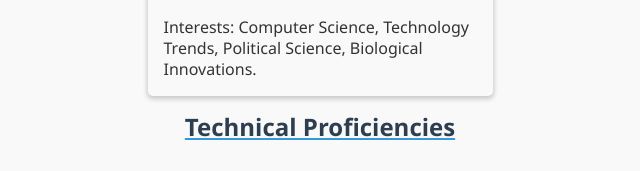
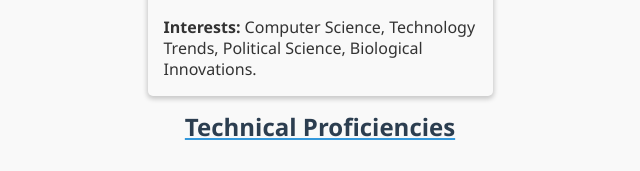
Before and after one commit to manishbarui/ResumeFor-Manish, a plain HTML site: page index.html in a window 1280 px wide. Shown: the part 444-615 px from the top of the page, 320-960 px from the left. Drawn offline with Linux system fonts and the light colour scheme.

Commit message:
Update index.html

```diff
--- a/index.html
+++ b/index.html
@@ -229,7 +229,7 @@
             <div class="about-content">
                 <p>Based in West Bengal, India, I'm a dedicated Computer Application student passionate about technology, science, and political discourse. With a strong drive for self-development, I continuously seek opportunities to expand my knowledge in web development, programming, and current affairs.</p>
                 <br>
-                <p>Interests: Computer Science, Technology Trends, Political Science, Biological Innovations.</p>
+                <p><b>Interests:</b> Computer Science, Technology Trends, Political Science, Biological Innovations.</p>
             </div>
         </div>
     </section>
```
